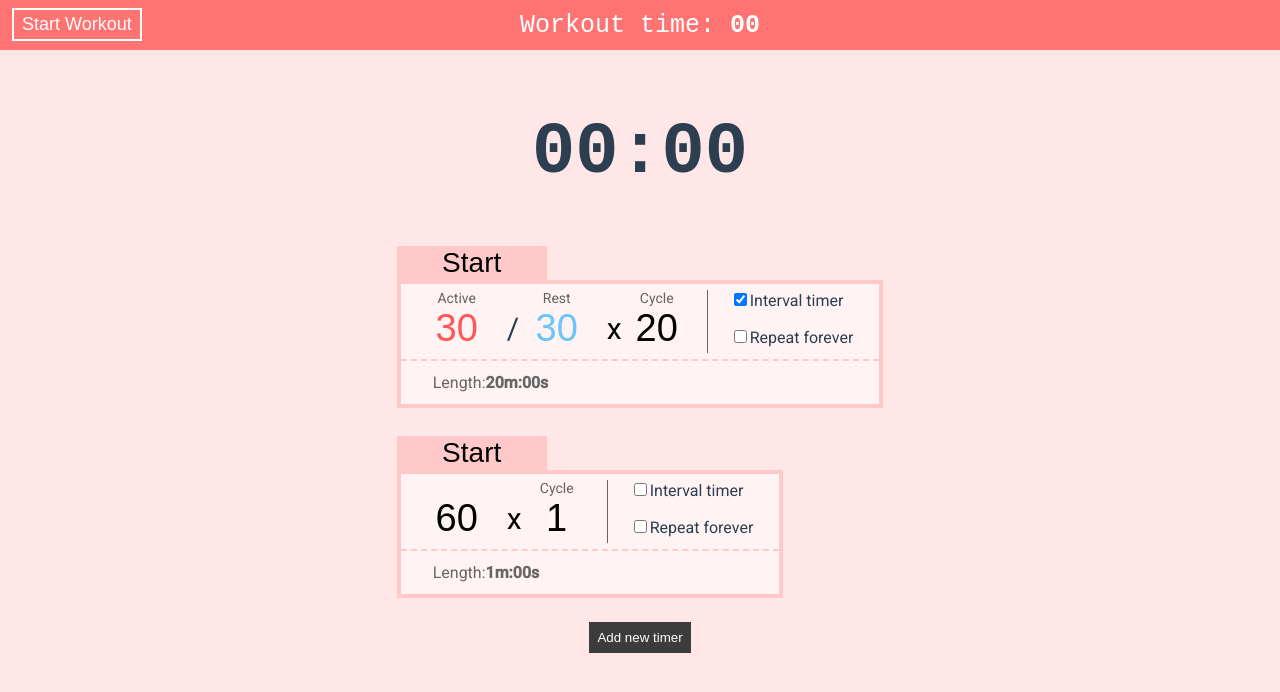
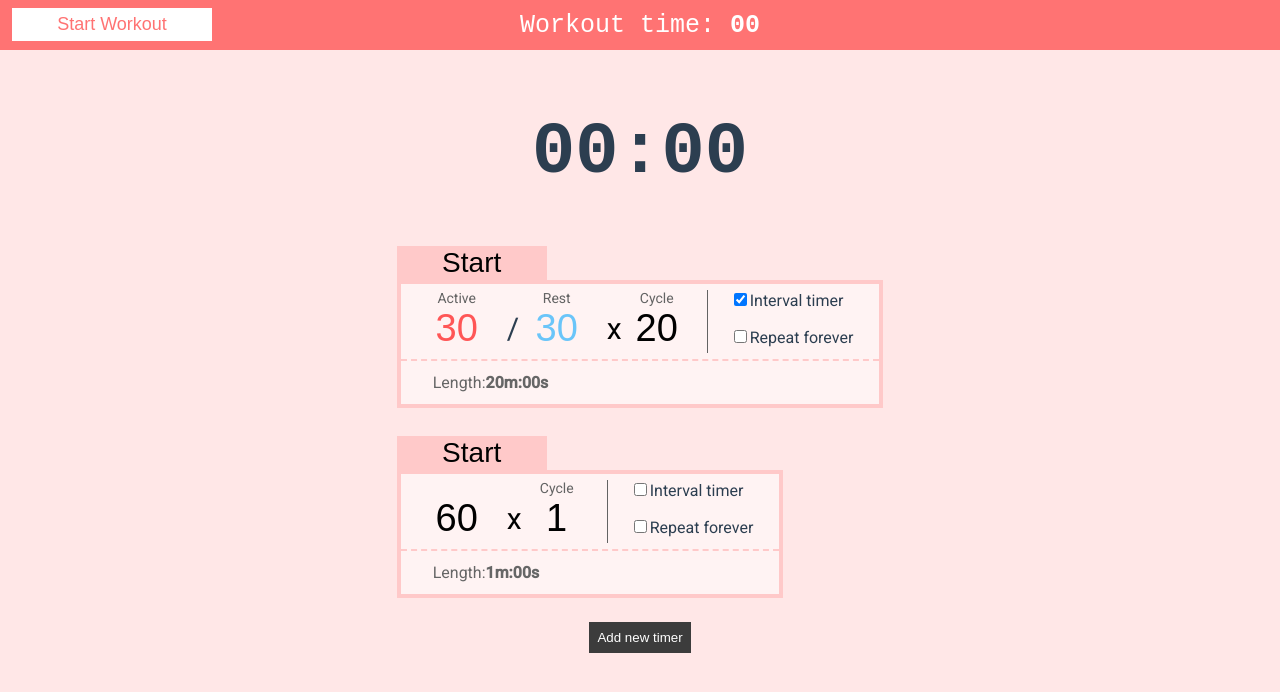
Before and after one commit to SquallQL/block-timer, a Vue app: page / in a window 1280 px wide. Shown: the top 692 px of the page. Built offline with nearby package versions, Linux system fonts and the light colour scheme.

Commit message:
feat: Add 2 state to timer btn

```diff
--- a/src/components/TotalTimer.css
+++ b/src/components/TotalTimer.css
@@ -21,18 +21,30 @@
   top: 8px;
   left: 12px;
 
-  color: #ffffff;
+  color: #ff7373;
   padding: 4px 8px;
+  min-width: 200px;
 
   font-size: 18px;
 
-  background-color: transparent;
+  background-color: #ffffff;
   border: 2px solid #ffffff;
 
   cursor: pointer;
 }
 
+.workout-start-btn-active {
+  color: #ffffff;
+
+  background-color: transparent;
+  border: 2px solid #ffffff;
+}
+
 .workout-start-btn:hover {
+  background-color: rgba(255, 255, 255, 70%);
+}
+
+.workout-start-btn-active:hover {
   background-color: rgba(255, 255, 255, 30%);
 }
 
--- a/src/components/TotalTimer.vue
+++ b/src/components/TotalTimer.vue
@@ -50,7 +50,11 @@ export default {
       Workout time:
       <strong class="time">{{ formattedTime }}</strong>
     </p>
-    <button class="workout-start-btn" @click="toggleTotalTimer">
+    <button
+      class="workout-start-btn"
+      :class="{ 'workout-start-btn-active': isWorkoutStarted }"
+      @click="toggleTotalTimer"
+    >
       {{ btnText }}
     </button>
   </div>
```
